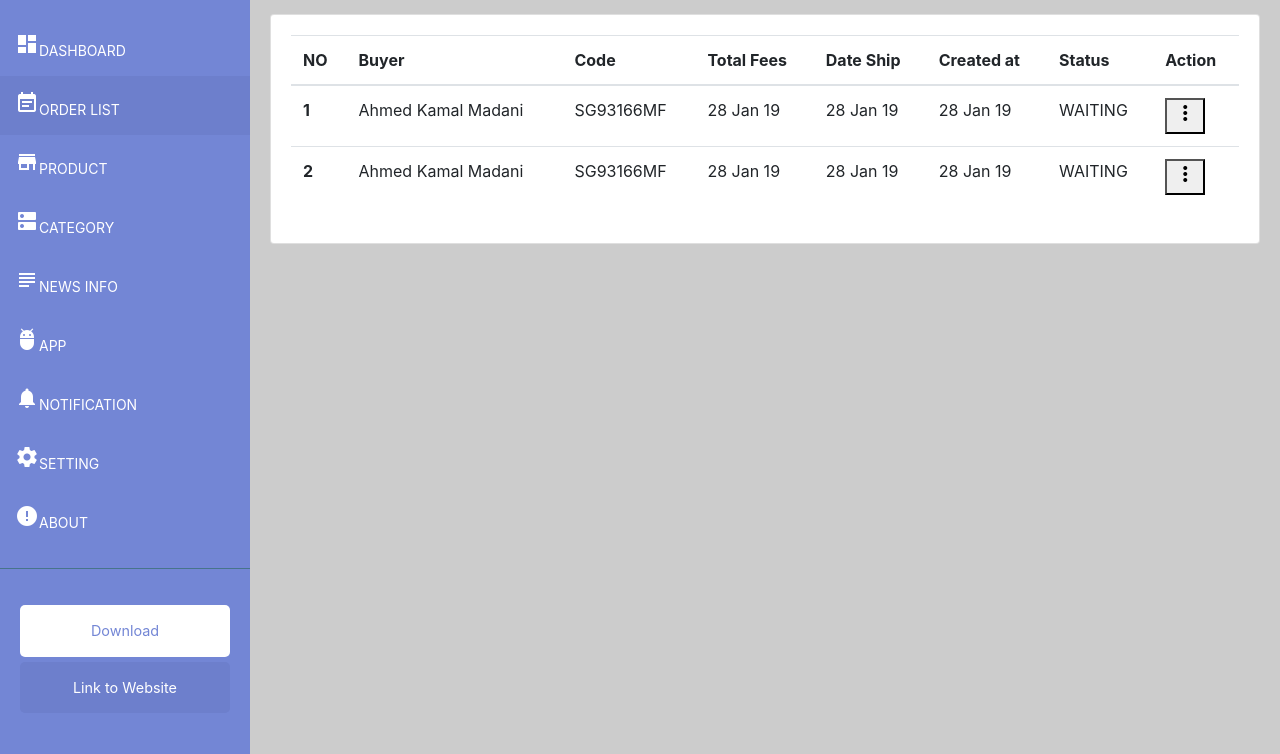
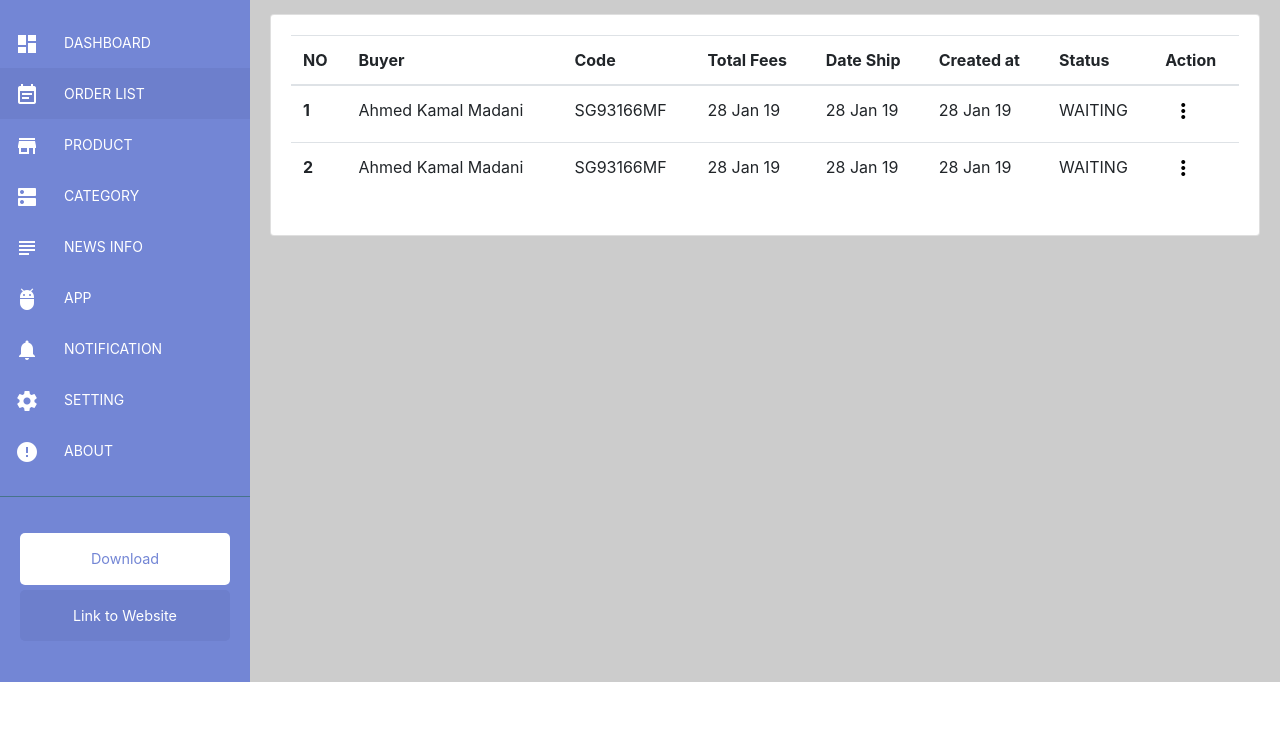
Before and after one commit to ahmedkmadani/EcommerceDashboard, a plain HTML site: page order_list.html in a window 1280 px wide. Shown: the part 118-872 px from the top of the page. After the commit the page ends 800 px from the top, so only its background shows below. Drawn offline with nearby package versions, Linux system fonts and the light colour scheme.

Commit message:
fixing icon and buttons style

```diff
--- a/styles/style.css
+++ b/styles/style.css
@@ -139,9 +139,7 @@ a, a:hover, a:focus {
 #sidebar ul li.active > a, a[aria-expanded="true"] {
     color: #fff;
     background: #6d7fcc;
-
 }
-
 
 a[data-toggle="collapse"] {
     position: relative;
@@ -209,6 +207,24 @@ a.article, a.article:hover {
     transition-delay: 0.2s;
 }
 
+
+
+.no-border{
+    background: transparent;
+    border: none;
+    cursor:pointer;
+    overflow: hidden;
+    outline:none;
+}
+
+.material-icons.fit {
+    float: left;
+    padding-right: 25px;
+    width: 24px;
+    padding-top: 0.1px;
+    box-sizing: content-box;
+}
+
 #sidebarCollapse span:first-of-type {
     transform: rotate(45deg) translate(2px, 2px);
 }
```
